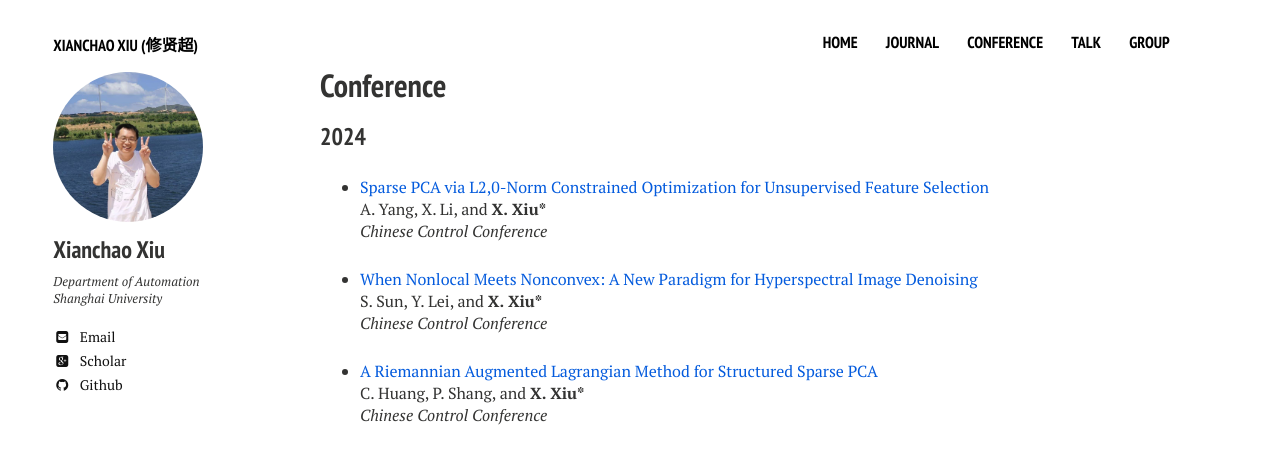
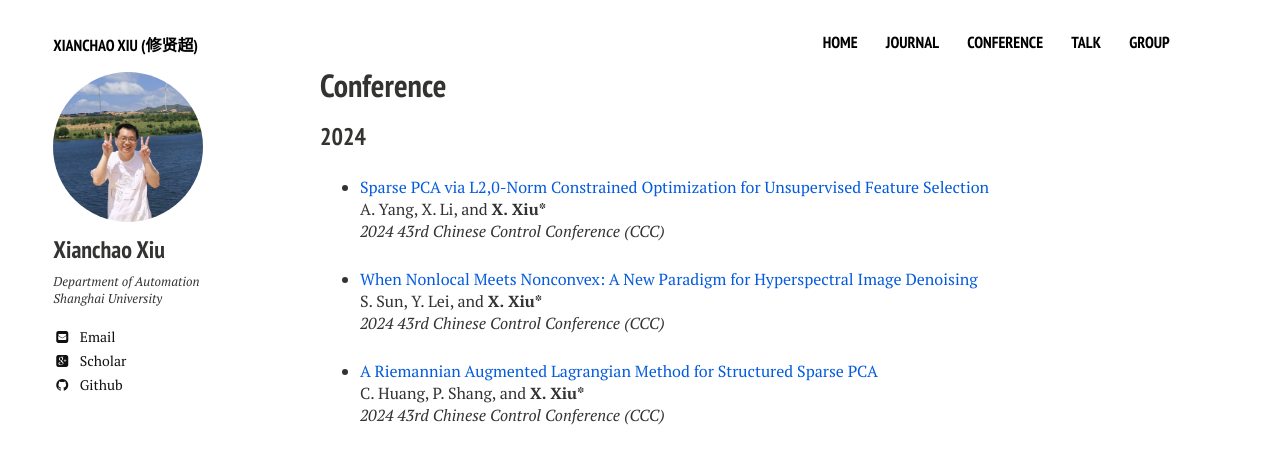
Before and after one commit to xianchaoxiu/xianchaoxiu.github.io, a Jekyll site: the page built from conference/index.md, in a window 1280 px wide. Shown: the top 464 px of the page. Built offline with Jekyll 4.4.1, drawn with Linux system fonts in a browser that asks for light colours; nearby versions of some CDN libraries.

Commit message:
Update index.md

```diff
--- a/conference/index.md
+++ b/conference/index.md
@@ -17,14 +17,14 @@ share: false
 
 * <a href="https://ieeexplore.ieee.org/abstract/document/10661810" class="textlink" target="_blank">Sparse PCA via L2,0-Norm Constrained Optimization for Unsupervised Feature Selection</a><br>
 A. Yang, X. Li, and <b>X. Xiu*</b><br>
-<i>Chinese Control Conference</i><br>
+<i>2024 43rd Chinese Control Conference (CCC)</i><br>
 
 
 * <a href="https://ieeexplore.ieee.org/abstract/document/10662067" class="textlink" target="_blank">When Nonlocal Meets Nonconvex: A New Paradigm for Hyperspectral Image Denoising</a><br>
 S. Sun, Y. Lei, and <b>X. Xiu*</b><br>
-<i>Chinese Control Conference</i><br>
+<i>2024 43rd Chinese Control Conference (CCC)</i><br>
 
 
 * <a href="https://ieeexplore.ieee.org/abstract/document/10661785" class="textlink" target="_blank">A Riemannian Augmented Lagrangian Method for Structured Sparse PCA</a><br>
 C. Huang, P. Shang, and <b>X. Xiu*</b><br>
-<i>Chinese Control Conference</i><br>
+<i>2024 43rd Chinese Control Conference (CCC)</i><br>
```
